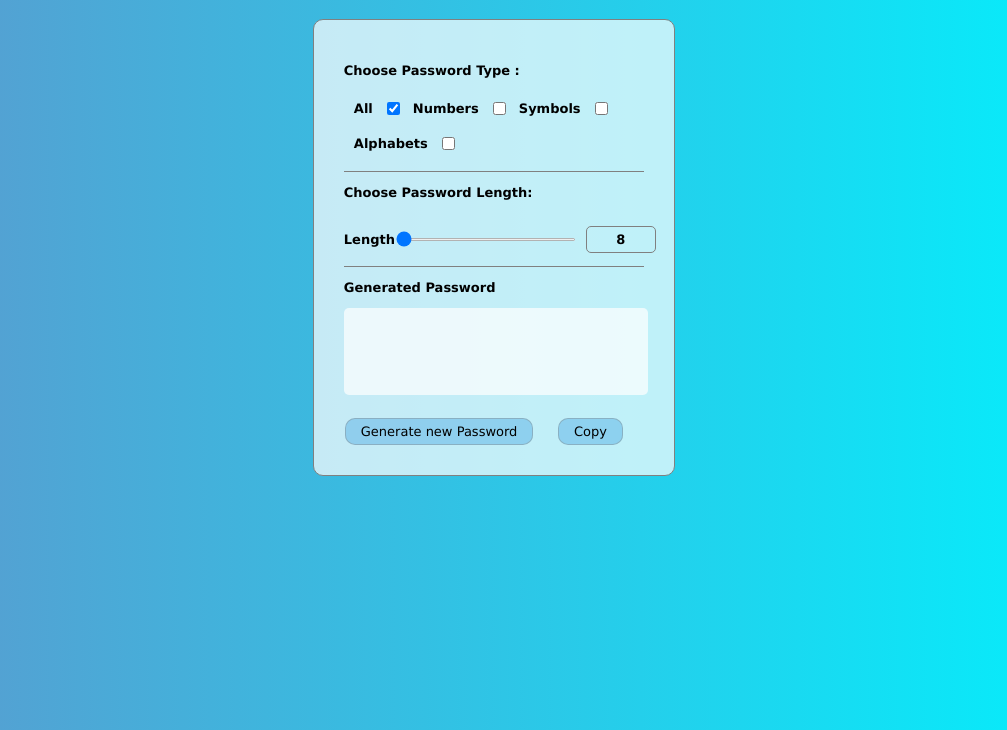
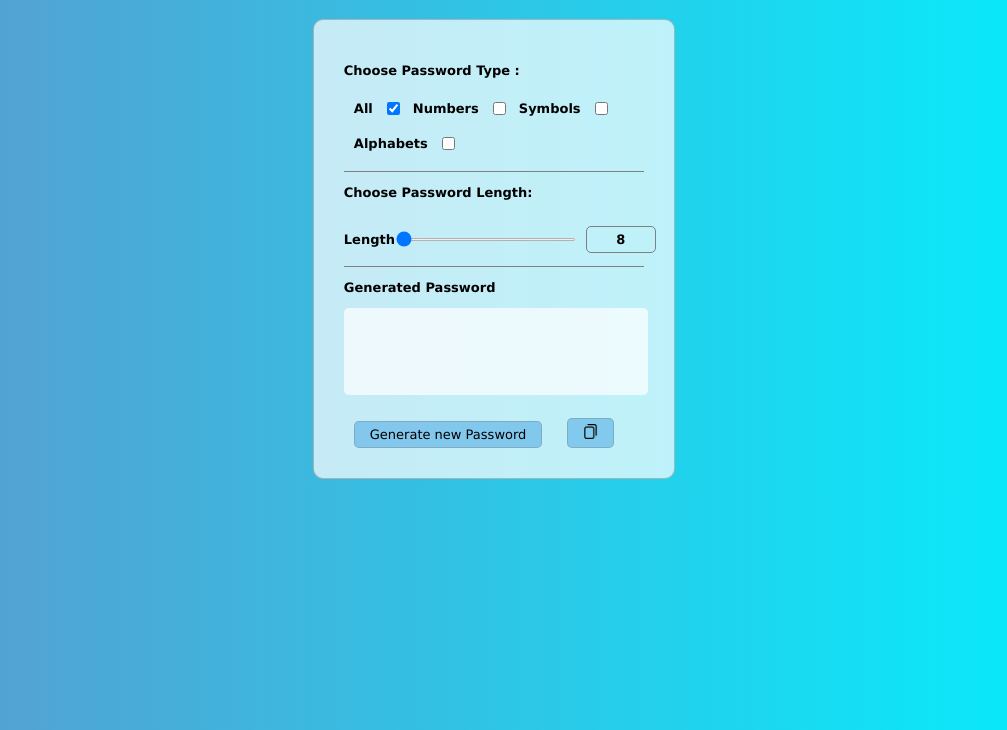
Before and after one commit to pradeepsarampalli/Password-Generator, a plain HTML site: page passwordgenerator.html in a window 1280 px wide. Shown: the part 70-800 px from the top of the page, without its empty margins (136-1143 px from the left). Drawn offline with Linux system fonts and the light colour scheme.

Commit message:
initialcommit

```diff
--- a/passwordgenerator.css
+++ b/passwordgenerator.css
@@ -7,7 +7,7 @@ body{
 }
 
 .content{
-    border: 1px solid gray;
+    border: 1px solid rgba(128, 128, 128, 0.51);
     text-align: left;
     padding: 30px;
     width: 300px;
@@ -63,10 +63,10 @@ body{
 
 }
 .new-password button{
-    background-color: rgba(66, 162, 226, 0.4);
+    background-color: rgba(66, 162, 226, 0.5);
     border: 0.15px solid rgba(128, 128, 128, 0.4);
     padding: 5px 15px;
-    border-radius: 10px;
+    border-radius: 5px;
     margin-right:20px ;
     font-family: verdana;
     font-size: 13px;
--- a/passwordgenerator.html
+++ b/passwordgenerator.html
@@ -3,7 +3,7 @@
 <head>
     <meta charset="UTF-8">
     <meta name="viewport" content="width=device-width, initial-scale=1.0">
-    <title>Password Gernerator</title>
+    <title>Password Generator</title>
     <link rel="shortcut icon" href="websiteicon.png" type="x-icon">
     <link rel="stylesheet" href="passwordgenerator.css">
 </head>
@@ -31,7 +31,7 @@
     </div>
     <div class="new-password">
     <button onclick="generatePassword()">Generate new Password</button>
-    <button onclick="copyPassword()">Copy</button>
+    <button onclick="copyPassword()"><img src="copy.png" width="15px"></button>
 </div>
     </div>
 </div>
```
Also changed, not shown: copy.png (added).
